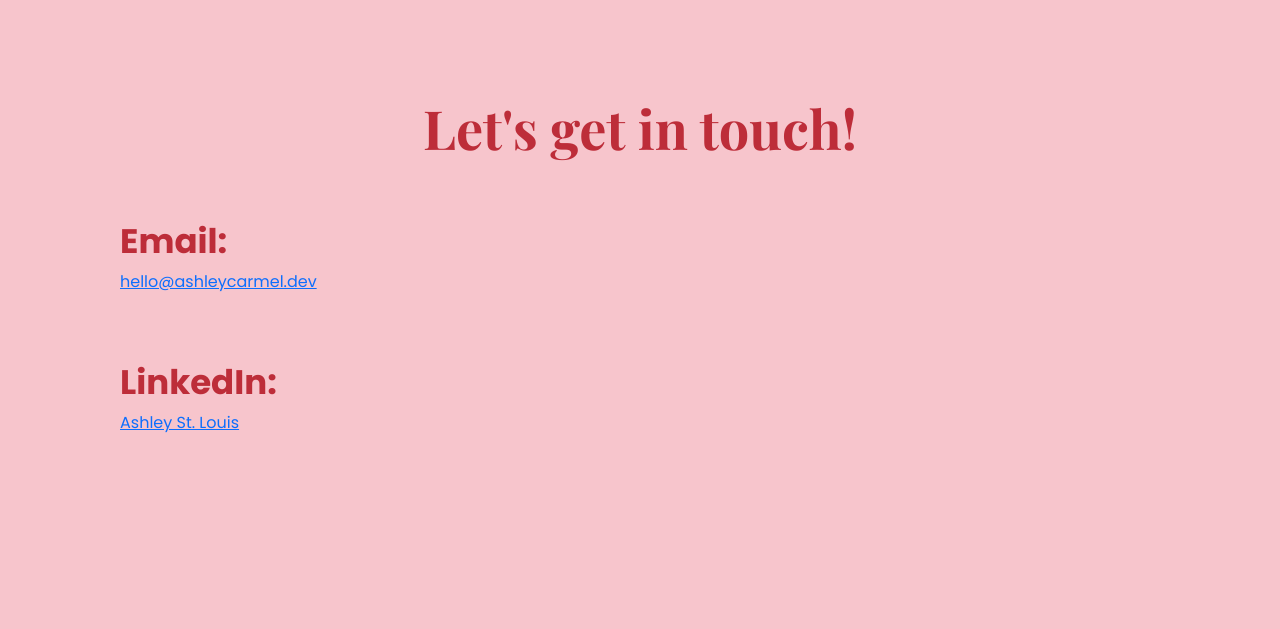
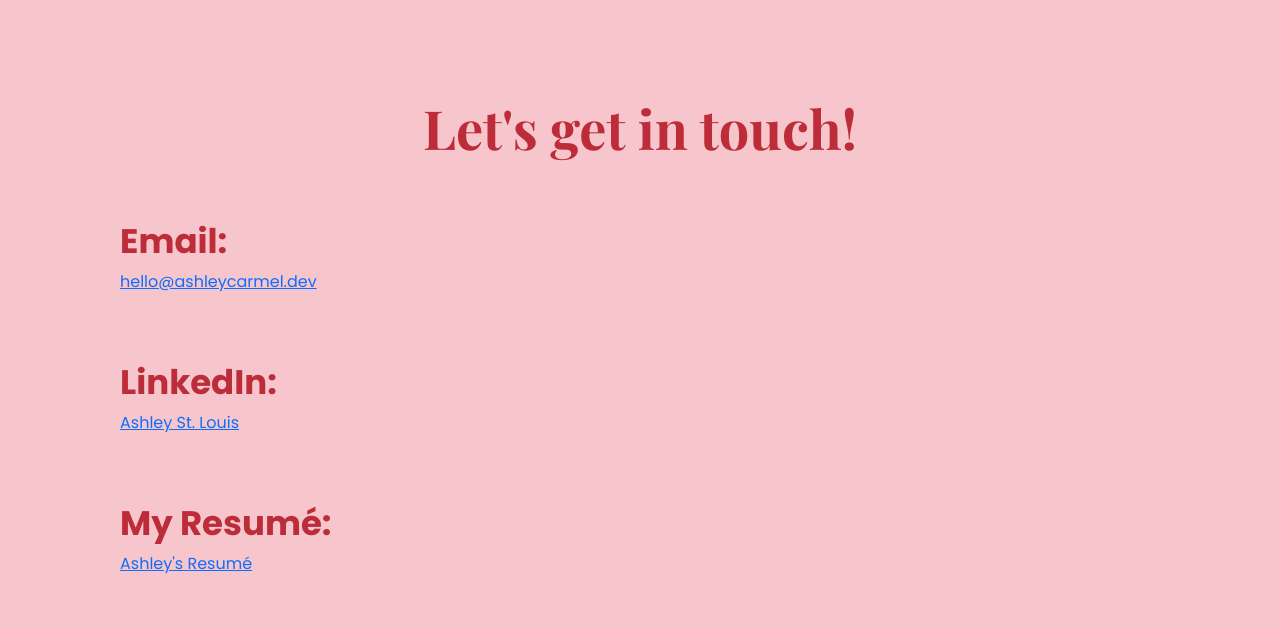
Before and after one commit to ashleycarmel/portfolio-project, a plain HTML site: page contact.html in a window 1280 px wide. Shown: the part 102-731 px from the top of the page. Drawn offline with nearby package versions, Linux system fonts and the light colour scheme; a web font is replaced by a local one.

Commit message:
added resumé to contact

```diff
--- a/contact.html
+++ b/contact.html
@@ -71,10 +71,18 @@
             >Ashley St. Louis</a
           >
         </p>
+        <br />
+        <h4>My Resumé:</h4>
+        <p>
+          <a
+            href="https://www.dropbox.com/scl/fi/y84bgrc0g9jpa278v4y6g/Ashley-s-Resume.pdf?rlkey=3ezwtp7jbef5826u39rroa4vc&st=14v5czbr&dl=0"
+            target="_blank"
+            >Ashley's Resumé</a
+          >
+        </p>
       </div>
     </div>
     <footer>
-
       <div class="d-flex justify-content-center mb-5"></div>
       <div class="social-links d-flex justify-content-center">
         <a
```
